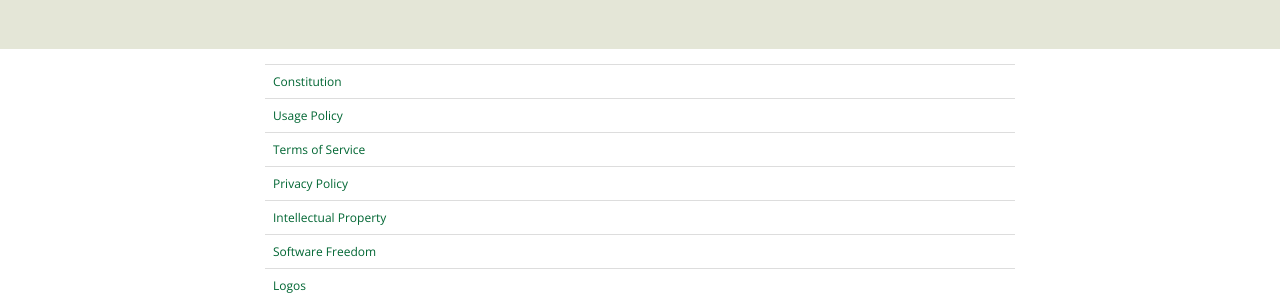
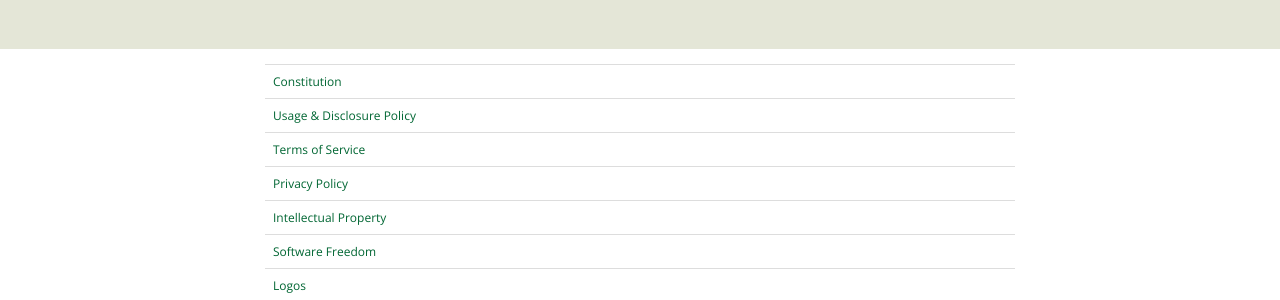
Before and after one commit to srct/srctweb, a Jekyll site: the page built from srctweb/_pages/documents.html, in a window 1280 px wide. Shown: the part 177-477 px from the top of the page. Built offline with Jekyll 4.4.1, drawn with Linux system fonts in a browser that asks for light colours.

Commit message:
Update nav

```diff
--- a/srctweb/_includes/documents_menu.html
+++ b/srctweb/_includes/documents_menu.html
@@ -4,7 +4,7 @@
 <div class="list-group">
   <a href="/documents/policy/" class="list-group-item {% if page.title == 'General Policy' %}active{% endif %}">General Policy</a>
   <a href="/documents/constitution/" class="list-group-item {% if page.title == 'Constitution' %}active{% endif %}">Constitution</a>
-  <a href="/documents/usage_policy/" class="list-group-item {% if page.title == 'Usage Policy' %}active{% endif %}">Usage Policy</a>
+  <a href="/documents/usage_policy/" class="list-group-item {% if page.title == 'Usage Policy' %}active{% endif %}">Usage & Disclosure Policy</a>
   <a href="/documents/terms_of_service/" class="list-group-item {% if page.title == 'Terms of Service' %}active{% endif %}">Terms of Service</a>
   <a href="/documents/privacy_policy/" class="list-group-item {% if page.title == 'Privacy Policy' %}active{% endif %}">Privacy Policy</a>
   <a href="/documents/intellectual_property/" class="list-group-item {% if page.title == 'Intellectual Property' %}active{% endif %}">Intellectual Property</a>
--- a/srctweb/_pages/documents.html
+++ b/srctweb/_pages/documents.html
@@ -13,7 +13,7 @@ permalink: /documents/
           <td><a href="/documents/constitution/">Constitution</a></td>
         </tr>
         <tr>
-          <td><a href="/documents/usage_policy/">Usage Policy</a></td>
+          <td><a href="/documents/usage_policy/">Usage & Disclosure Policy</a></td>
         </tr>
         <tr>
           <td><a href="/documents/terms_of_service/">Terms of Service</a></td>
```
